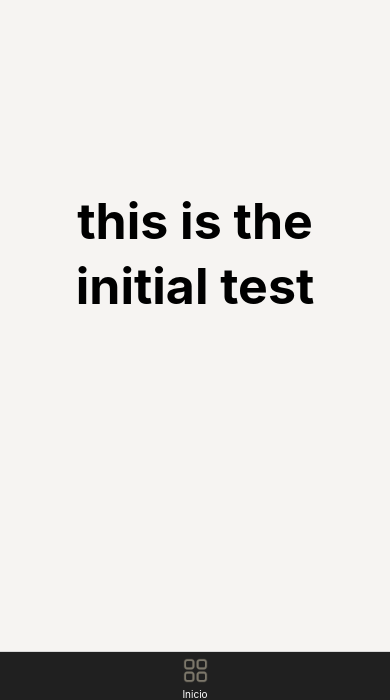
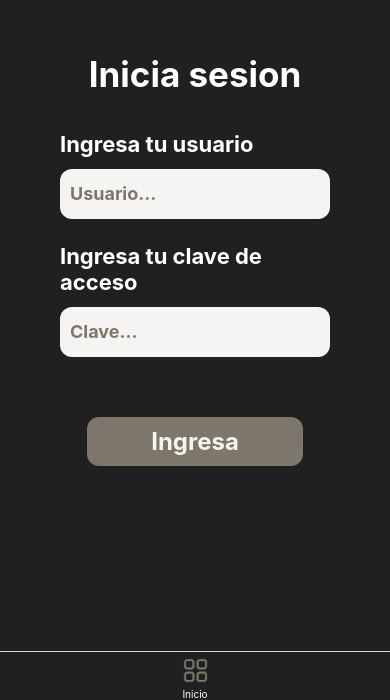
Before and after one commit to geekcodgkc/salesForceApp, a React Native app: screen /Login in a window 390 px wide. Shown: the part 144-844 px from the top of the page. Built offline with nearby package versions, Linux system fonts and the light colour scheme.

Commit message:
login view added

```diff
--- a/App.js
+++ b/App.js
@@ -3,6 +3,7 @@ import { NavigationContainer } from "@react-navigation/native";
 import { createBottomTabNavigator } from "@react-navigation/bottom-tabs";
 import Dashboard from "./src/screens/Dashboard";
 import Colors from "./src/res/colors";
+import LoginScreen from "./src/screens/Login";
 
 const Tabs = createBottomTabNavigator();
 
@@ -16,6 +17,10 @@ export default function App() {
 					},
 					tabBarActiveBackgroundColor: Colors.EerieBlack,
 					headerShown: false,
+					tabBarStyle: {
+						backgroundColor: Colors.EerieBlack,
+					},
+					tabBarHideOnKeyboard: true,
 				}}
 			>
 				<Tabs.Screen
@@ -36,6 +41,18 @@ export default function App() {
 						},
 					}}
 				/>
+				<Tabs.Screen
+					name="Login"
+					component={LoginScreen}
+					options={{
+						tabBarIconStyle: {
+							display: "none",
+						},
+						tabBarItemStyle: {
+							display: "none",
+						},
+					}}
+				/>
 			</Tabs.Navigator>
 		</NavigationContainer>
 	);
--- a/src/res/api.js
+++ b/src/res/api.js
@@ -1,7 +1,7 @@
 import axios from "axios";
 
 const api = axios.create({
-	baseURL: "http://localhost:3001/",
+	baseURL: "http://10.30.30.254:3001/",
 	headers: {
 		Authorization:
 			"Bearer 3egUxGRb1x2ekiHreBshswQpsEL0QsgOtSYcMYiiOoPx7PtU70EYpHdJ6vALOisb",
--- a/src/screens/Dashboard.js
+++ b/src/screens/Dashboard.js
@@ -1,7 +1,13 @@
 import { View, StyleSheet, Text } from "react-native";
 import Colors from "../res/colors";
+import { useUserStore } from "../store/userStore";
 
-const Dashboard = () => {
+const Dashboard = ({ navigation }) => {
+	const state = useUserStore((state) => state);
+	console.log(state);
+
+	if (!state.token) return navigation.navigate("Login");
+
 	return (
 		<View style={styles.container}>
 			<Text style={styles.Text}>this is the initial test</Text>
--- /dev/null
+++ b/src/screens/Login.js
@@ -0,0 +1,101 @@
+import {
+	View,
+	StyleSheet,
+	Text,
+	TextInput,
+	TouchableOpacity,
+} from "react-native";
+import Colors from "../res/colors";
+import { useEffect, useState } from "react";
+import { useUserStore } from "../store/userStore";
+
+const LoginScreen = ({ navigation }) => {
+	const [user, setUser] = useState("");
+	const [password, setpassword] = useState("");
+	const UserState = useUserStore((state) => state);
+
+	useEffect(() => {
+		if (UserState.token) navigation.navigate("Inicio");
+	});
+
+	const handleLogin = () => {
+		UserState.login(user, password, navigation);
+	};
+
+	return (
+		<View style={styles.container}>
+			<Text style={styles.Text}>Inicia sesion</Text>
+			<Text style={styles.LabelText}>Ingresa tu usuario</Text>
+			<TextInput
+				style={styles.TextInput}
+				placeholder="Usuario..."
+				placeholderTextColor={Colors.BattleshipGray}
+				onChangeText={(e) => setUser(e.toString().toLocaleUpperCase())}
+				value={user}
+			/>
+			<Text style={styles.LabelText}>Ingresa tu clave de acceso</Text>
+			<TextInput
+				style={styles.TextInput}
+				placeholder="Clave..."
+				placeholderTextColor={Colors.BattleshipGray}
+				onChangeText={(e) => setpassword(e)}
+				secureTextEntry={true}
+			/>
+			<TouchableOpacity onPress={handleLogin} style={styles.LoginBtn}>
+				<Text style={styles.Textbtn}>Ingresa</Text>
+			</TouchableOpacity>
+		</View>
+	);
+};
+
+const styles = StyleSheet.create({
+	container: {
+		flex: 1,
+		backgroundColor: Colors.EerieBlack,
+		alignItems: "center",
+		justifyContent: "center",
+		padding: 60,
+		gap: 12,
+	},
+	LoginBtn: {
+		marginTop: 48,
+		paddingHorizontal: 20,
+		paddingVertical: 10,
+		borderRadius: 12,
+		width: "80%",
+		alignItems: "center",
+		backgroundColor: Colors.BattleshipGray,
+	},
+	Textbtn: {
+		fontSize: 24,
+		textAlign: "center",
+		fontWeight: "bold",
+		color: Colors.WhiteSmoke,
+	},
+	LabelText: {
+		fontSize: 22,
+		textAlign: "left",
+		width: "100%",
+		marginTop: 12,
+		fontWeight: "bold",
+		color: Colors.white,
+	},
+	Text: {
+		fontSize: 35,
+		textAlign: "center",
+		lineHeight: 65,
+		fontWeight: "bold",
+		color: Colors.white,
+	},
+	TextInput: {
+		fontSize: 18,
+		fontWeight: "bold",
+		borderRadius: 12,
+		height: 50,
+		width: "100%",
+		padding: 10,
+		backgroundColor: Colors.WhiteSmoke,
+	},
+});
+
+export default LoginScreen;
--- /dev/null
+++ b/src/store/userStore/Login.js
@@ -0,0 +1,23 @@
+import api from "../../res/api";
+
+const login = async (user, password, set, navigation) => {
+	set((state) => ({ ...state, loading: true }));
+	try {
+		const { data } = await api.post("/user/login", {
+			user,
+			password,
+		});
+		set((state) => ({
+			...state,
+			loading: false,
+			token: data.token,
+			error: null,
+		}));
+		navigation.navigate("Inicio");
+	} catch (error) {
+		console.log(JSON.stringify(error));
+		set((state) => ({ ...state, error: "hubo un error", loading: false }));
+	}
+};
+
+export { login };
--- /dev/null
+++ b/src/store/userStore/index.js
@@ -0,0 +1,11 @@
+import { create } from "zustand";
+import { login as loginService } from "./Login";
+
+export const useUserStore = create((set) => ({
+	token: null,
+	loading: false,
+	error: null,
+	login: async (user, password, navigation) => {
+		await loginService(user, password, set, navigation);
+	},
+}));
```
Also changed, not shown: src/stacks/Dashboard.js (deleted, +0 -23 lines), src/store/index.js (added).
